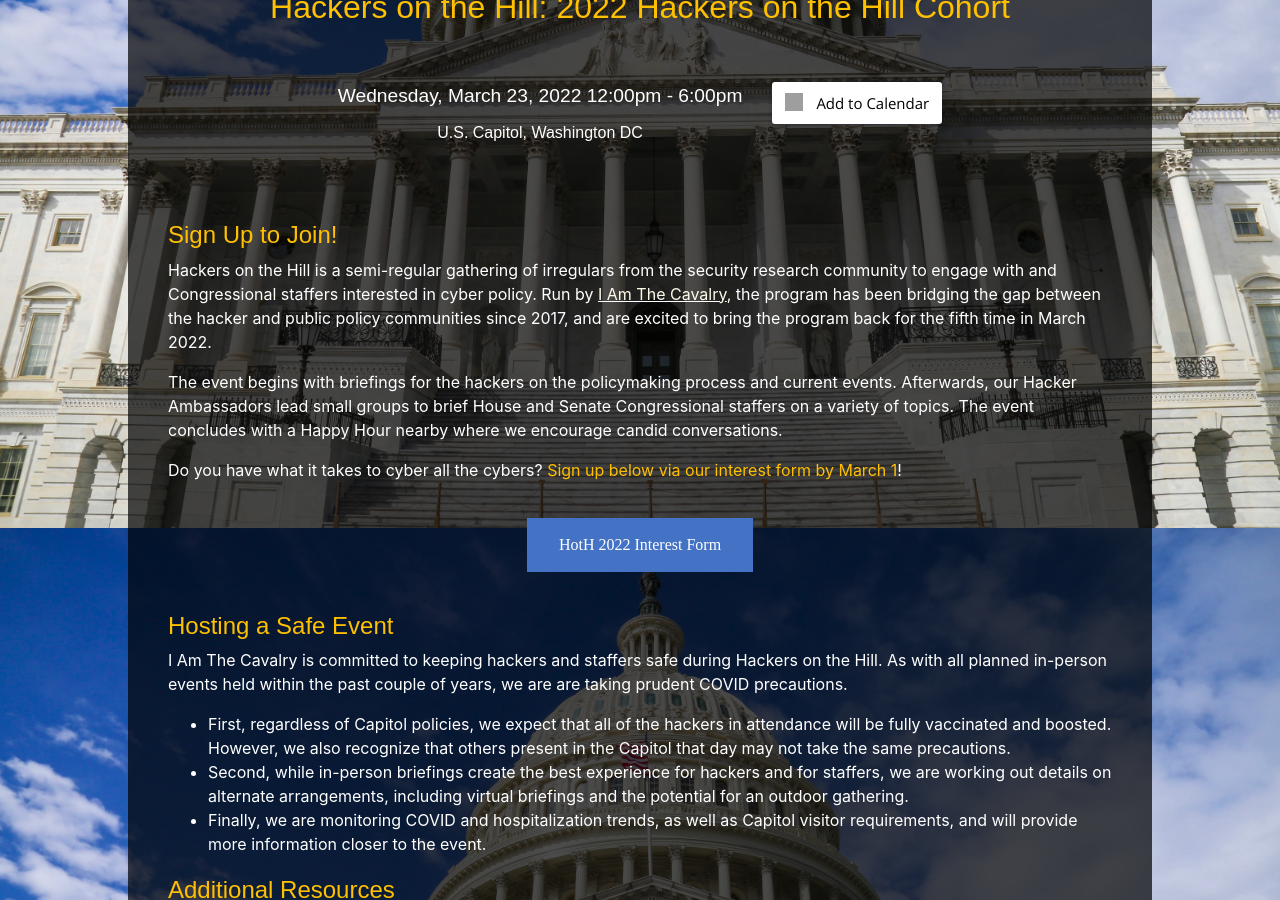
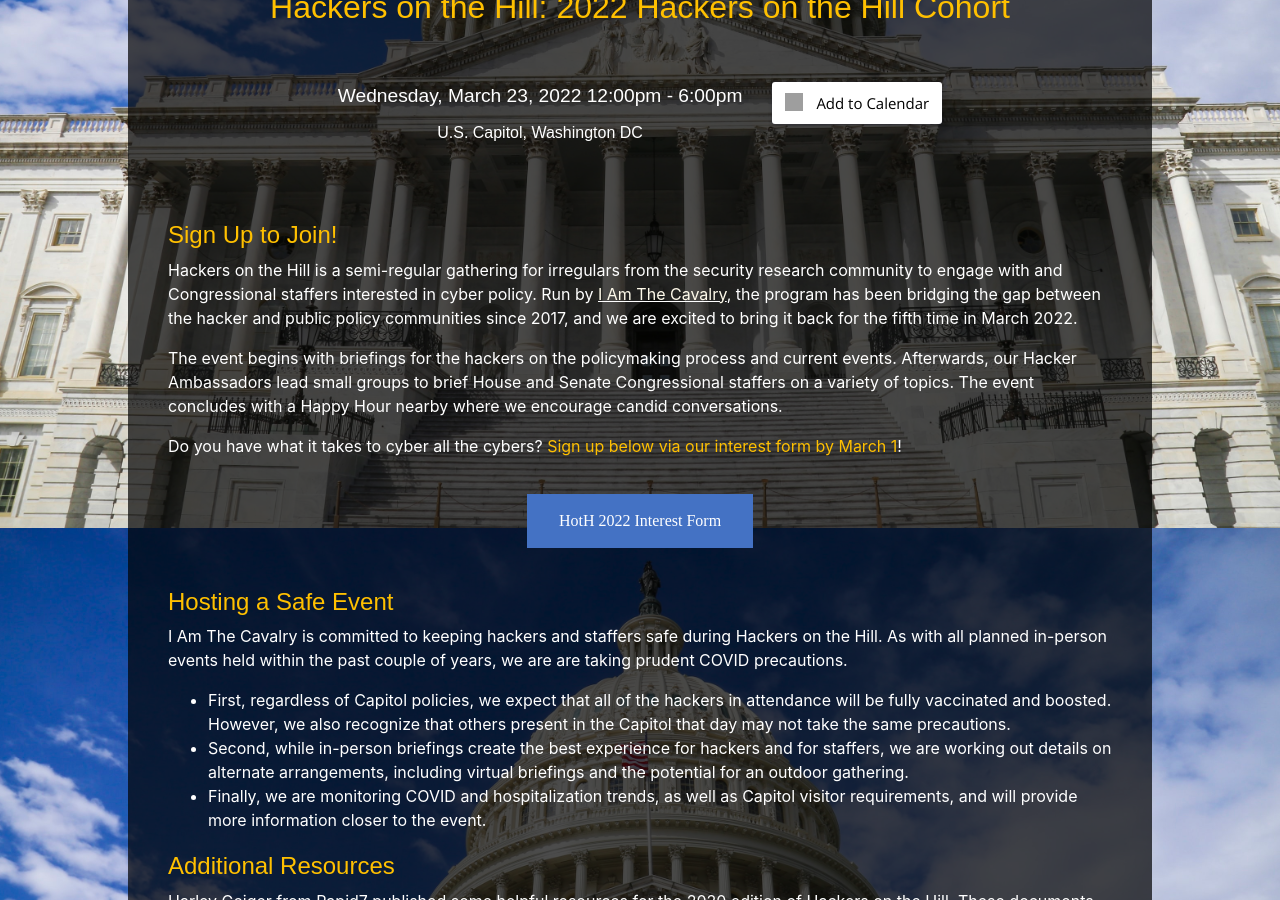
Before and after one commit to HackersOnTheHill/hackersonthehill.github.io, a Jekyll site: the page built from index.html, in a window 1280 px wide and 900 px high, scrolled down 372 px. Built offline with Jekyll 4.4.1, drawn with Linux system fonts in a browser that asks for light colours; nearby versions of some CDN libraries; comment, search, counter and statistics services are not loaded; grey boxes are pictures that could not be loaded.

Commit message:
small copyedit
small copyedit

```diff
--- a/index.html
+++ b/index.html
@@ -12,11 +12,10 @@ layout: default
 <div class="v-100 row mb-5 mt-5">
   <div class="col-md-12">
     <h4 style="margin-top: 20px; color: #FFC000; font-family: 'Montserrat', sans-serif;">Sign Up to Join!</h4>
-    <p>Hackers on the Hill is a semi-regular gathering of irregulars from the security research community to engage with and Congressional staffers interested in cyber policy. Run by <u><a href="https://iatc.me">I Am The Cavalry</a></u>, the program
-      has been bridging the gap between the hacker and public policy communities since 2017, and are excited to bring the program back for the fifth time in March 2022.</p>
+    <p>Hackers on the Hill is a semi-regular gathering for irregulars from the security research community to engage with and Congressional staffers interested in cyber policy. Run by <u><a href="https://iatc.me">I Am The Cavalry</a></u>, the program
+      has been bridging the gap between the hacker and public policy communities since 2017, and we are excited to bring it back for the fifth time in March 2022.</p>
 
-    <p>The event begins with briefings for the hackers on the policymaking process and current events. Afterwards, our Hacker Ambassadors lead small groups to brief House and Senate Congressional staffers on a variety of topics. The event concludes
-      with a Happy Hour nearby where we encourage candid conversations.</p>
+    <p>The event begins with briefings for the hackers on the policymaking process and current events. Afterwards, our Hacker Ambassadors lead small groups to brief House and Senate Congressional staffers on a variety of topics. The event concludes with a Happy Hour nearby where we encourage candid conversations.</p>
     <p>Do you have what it takes to cyber all the cybers? <a style="color: #FFC000;">Sign up below via our interest form by March 1</a>!</p>
     <p></p>
 
```
